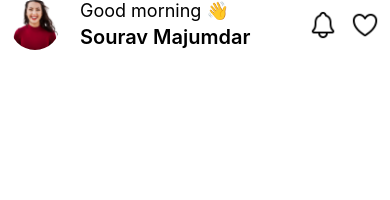
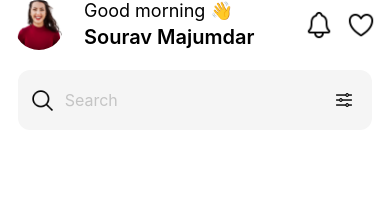
Before and after one commit to souravdev-eng/evira-ecom, a React Native app in the folder app/: screen / in a window 390 px wide. Shown: the top 200 px of the page. Built offline with nearby package versions, Linux system fonts and the light colour scheme.

Commit message:
Adding search bar

```diff
--- a/app/src/organisms/Header/Header.styles.tsx
+++ b/app/src/organisms/Header/Header.styles.tsx
@@ -4,7 +4,6 @@ const styles = StyleSheet.create({
   container: {
     flexDirection: 'row',
     justifyContent: 'space-between',
-    paddingHorizontal: 10,
     alignItems: 'center',
   },
   profileImage: {
--- /dev/null
+++ b/app/src/organisms/SearchBar/SearchBar.styles.tsx
@@ -0,0 +1,23 @@
+import {StyleSheet, Dimensions} from 'react-native';
+
+const styles = StyleSheet.create({
+  container: {
+    width: Dimensions.get('window').width / 1.1,
+    height: 60,
+    backgroundColor: '#F5F5F5',
+    paddingHorizontal: 8,
+    gap: 10,
+    borderRadius: 12,
+    flexDirection: 'row',
+    alignItems: 'center',
+    alignSelf: 'center',
+  },
+  input: {
+    width: '85%',
+    height: 40,
+    color: '#000',
+    fontSize: 16,
+  },
+});
+
+export default styles;
--- /dev/null
+++ b/app/src/organisms/SearchBar/SearchBar.tsx
@@ -0,0 +1,37 @@
+import {View, TextInput, Image, TouchableOpacity} from 'react-native';
+import React from 'react';
+import styles from './SearchBar.styles';
+
+const SearchBar = () => {
+  return (
+    <View style={styles.container}>
+      <View style={{paddingLeft: 4}}>
+        <Image
+          source={require('../../assets/icons/search-outline.png')}
+          style={{height: 25, width: 25}}
+        />
+      </View>
+      <View
+        style={{
+          width: '90%',
+          flexDirection: 'row',
+          alignItems: 'center',
+          gap: 10,
+        }}>
+        <TextInput
+          placeholder="Search"
+          style={styles.input}
+          placeholderTextColor={'#C4C4C4'}
+        />
+        <TouchableOpacity>
+          <Image
+            source={require('../../assets/icons/options-outline.png')}
+            style={{height: 20, width: 20}}
+          />
+        </TouchableOpacity>
+      </View>
+    </View>
+  );
+};
+
+export default SearchBar;
--- a/app/src/screens/HomeScreen/HomeScreen.styles.tsx
+++ b/app/src/screens/HomeScreen/HomeScreen.styles.tsx
@@ -1,7 +1,9 @@
 import {StyleSheet} from 'react-native';
 
 const styles = StyleSheet.create({
-  container: {},
+  container: {
+    paddingHorizontal: 14,
+  },
 });
 
 export default styles;
--- a/app/src/screens/HomeScreen/HomeScreen.tsx
+++ b/app/src/screens/HomeScreen/HomeScreen.tsx
@@ -2,6 +2,7 @@ import {View, Text} from 'react-native';
 import React from 'react';
 import styles from './HomeScreen.styles';
 import Header from '../../organisms/Header/Header';
+import SearchBar from '../../organisms/SearchBar/SearchBar';
 
 const HomeScreen = () => {
   return (
@@ -9,6 +10,9 @@ const HomeScreen = () => {
       {/* User profile */}
       <Header />
       {/* Search bar */}
+      <View style={{marginVertical: 20}}>
+        <SearchBar />
+      </View>
       {/* Special offers */}
       {/* Category icon list */}
       {/* filter options */}
```
Also changed, not shown: app/src/organisms/SearchBar/SearchBar.hook.tsx (added).
